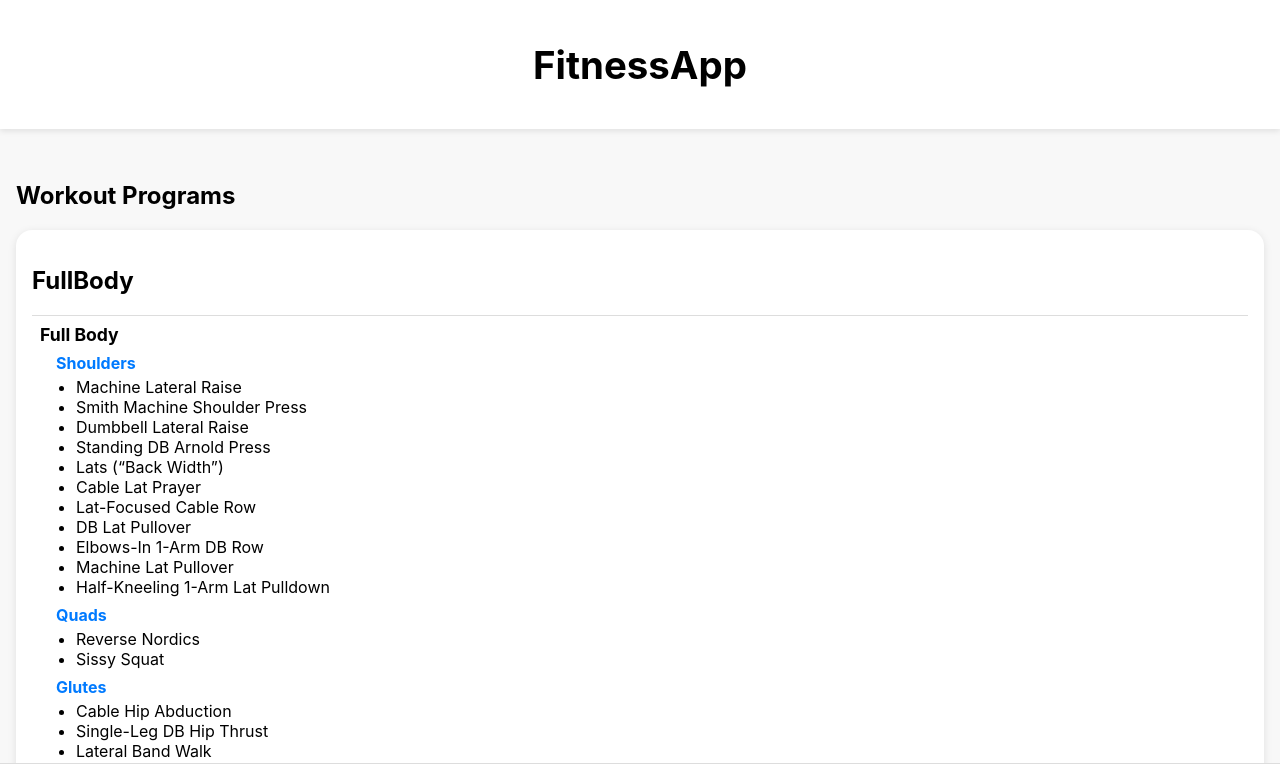
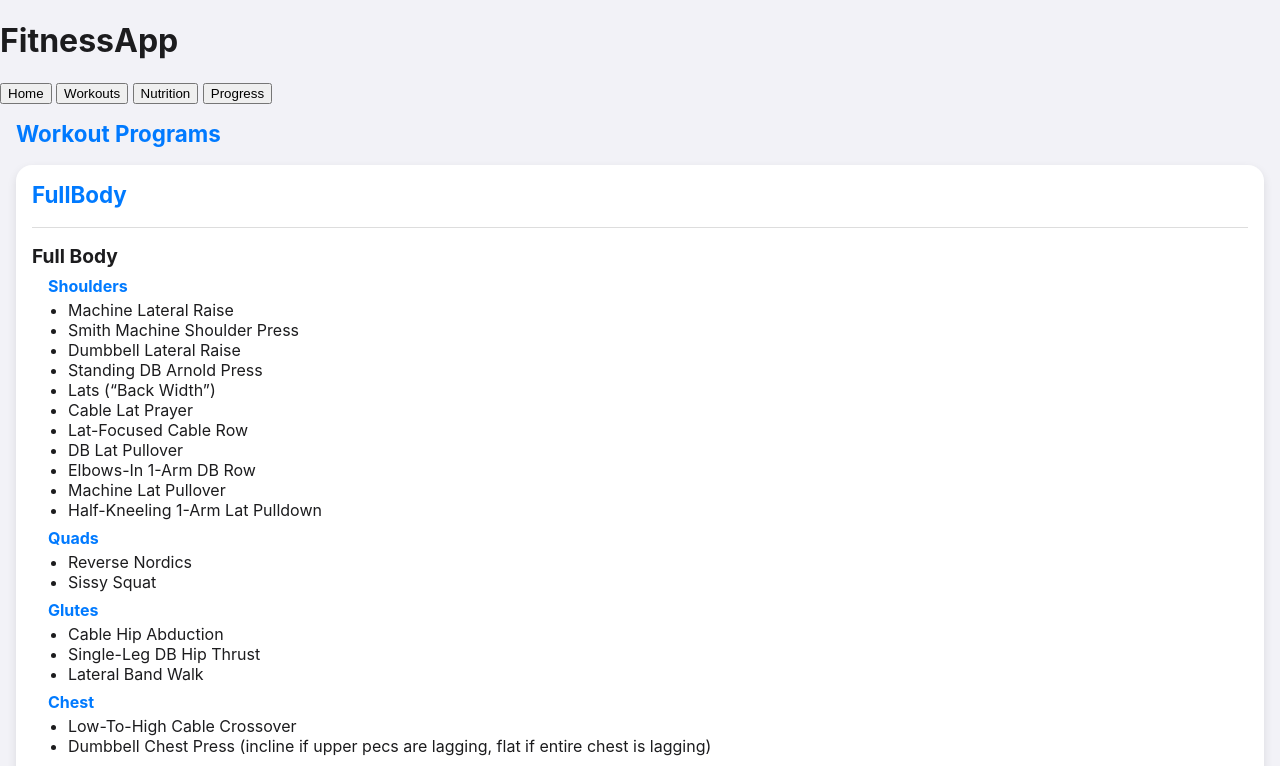
Before and after one commit to NateNateNate123/fitnessapp, a website: page index.html in a window 1280 px wide. Both pictures are taken after a click on the button "Workouts". Shown: the top 766 px of the page. Drawn offline with Linux system fonts and the light colour scheme.

Commit message:
Update styles.css

```diff
--- a/styles.css
+++ b/styles.css
@@ -1,40 +1,14 @@
 body {
-  font-family: -apple-system, BlinkMacSystemFont, "Helvetica Neue", sans-serif;
-  background: #f8f8f8;
+  font-family: -apple-system, BlinkMacSystemFont, "Segoe UI", Roboto, sans-serif;
+  background: #f2f2f7;
   margin: 0;
   padding: 0;
-}
-
-header {
-  background: white;
-  text-align: center;
-  padding: 1rem;
-  font-size: 1.2rem;
-  font-weight: bold;
-  box-shadow: 0 2px 6px rgba(0,0,0,0.1);
-}
-
-.tab-bar {
-  display: flex;
-  justify-content: space-around;
-  background: #fff;
-  border-top: 1px solid #ddd;
-  position: fixed;
-  bottom: 0;
-  width: 100%;
-  padding: 0.5rem 0;
-}
-
-.tab-bar button {
-  background: none;
-  border: none;
-  font-size: 1rem;
-  color: #007aff;
+  color: #1c1c1e;
 }
 
 .page {
   display: none;
-  padding: 2rem 1rem 5rem;
+  padding: 1rem;
 }
 
 .page.active {
@@ -44,25 +18,38 @@ header {
 .card {
   background: #fff;
   border-radius: 16px;
+  box-shadow: 0 4px 10px rgba(0,0,0,0.1);
   padding: 1rem;
-  margin: 1rem 0;
-  box-shadow: 0 2px 8px rgba(0,0,0,0.1);
-  cursor: pointer;
+  margin-bottom: 1rem;
 }
 
-.card h3 {
-  margin: 0;
-  font-size: 1.1rem;
+h2 {
+  margin-top: 0;
+  font-size: 1.4rem;
+  color: #007aff;
 }
 
-.exercise {
-  margin-top: 0.5rem;
-  padding-left: 1rem;
-  color: #555;
+h3 {
+  margin: 0.5rem 0;
+  font-size: 1.2rem;
+  color: #1c1c1e;
 }
+
+h4 {
+  margin: 0.25rem 0;
+  font-size: 1rem;
+  color: #007aff;
+}
+
+ul {
+  margin: 0;
+  padding-left: 1.25rem;
+  list-style-type: disc;
+}
+
 .day {
   margin-top: 1rem;
-  padding: 0.5rem;
+  padding-top: 0.5rem;
   border-top: 1px solid #ddd;
 }
 
@@ -71,14 +58,42 @@ header {
   margin-top: 0.5rem;
 }
 
-.muscle h4 {
-  margin: 0.25rem 0;
-  font-size: 1rem;
-  color: #007aff;
+.done-btn {
+  margin-top: 0.5rem;
+  padding: 0.4rem 0.8rem;
+  background: #007aff;
+  color: white;
+  border: none;
+  border-radius: 8px;
+  cursor: pointer;
+  font-size: 0.9rem;
 }
 
-.muscle ul {
-  margin: 0;
-  padding-left: 1.25rem;
-  list-style-type: disc;
+.done-btn:hover {
+  background: #005bb5;
 }
+
+.completed {
+  opacity: 0.6;
+}
+
+/* Rest reminder banner */
+.rest-reminder {
+  position: fixed;
+  top: -60px;
+  left: 50%;
+  transform: translateX(-50%);
+  background: #ff3b30;
+  color: white;
+  padding: 1rem 2rem;
+  border-radius: 12px;
+  font-size: 1rem;
+  font-weight: bold;
+  box-shadow: 0 4px 12px rgba(0,0,0,0.2);
+  transition: top 0.5s ease;
+  z-index: 1000;
+}
+
+.rest-reminder.show {
+  top: 20px;
+}
```
